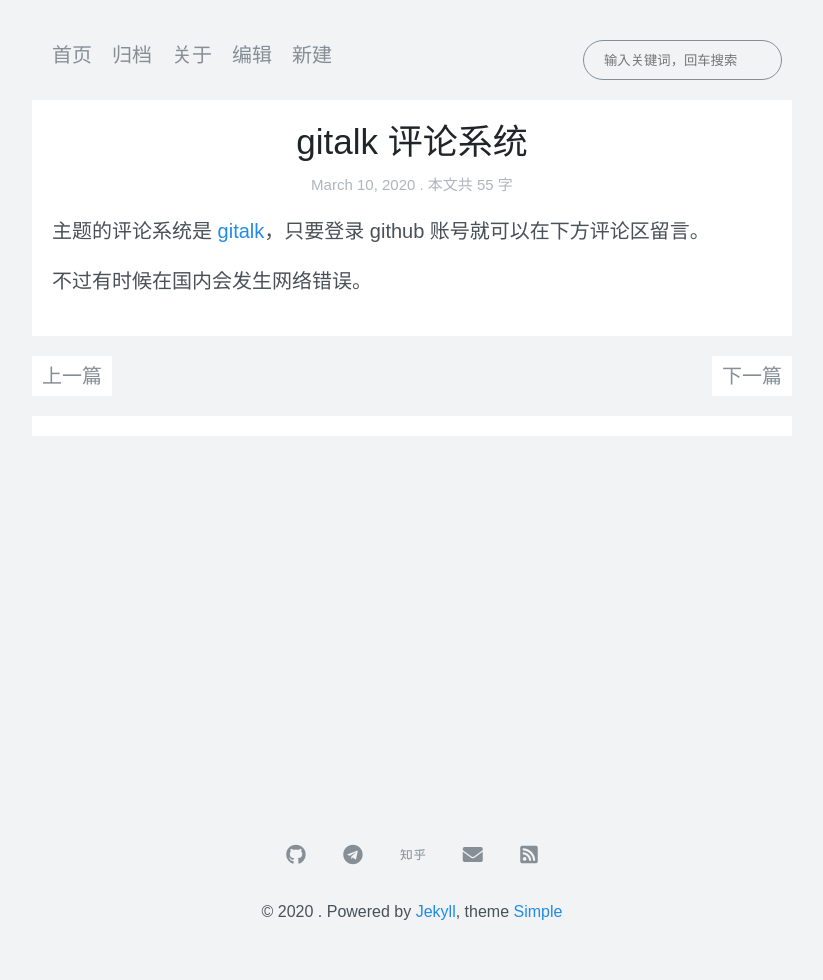
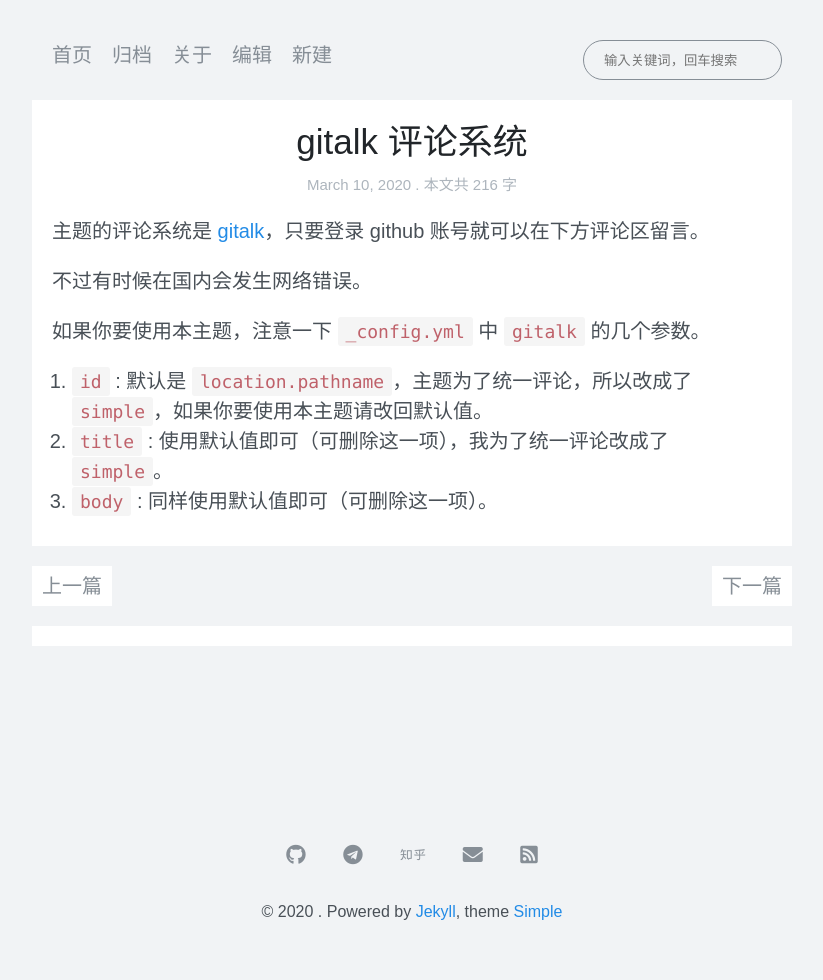
Before and after one commit to whenfung/simple, a Jekyll site: the page built from _posts/2020-03-10-gitalk.md, in a window 1280 px wide. Shown: the whole page, without its empty margins (228-1051 px from the left). Built offline with Jekyll 4.4.1, drawn with Linux system fonts in a browser that asks for light colours; nearby versions of some CDN libraries; comment, search, counter and statistics services are not loaded.

Commit message:
Update 2020-03-10-gitalk.md

```diff
--- a/_posts/2020-03-10-gitalk.md
+++ b/_posts/2020-03-10-gitalk.md
@@ -5,3 +5,9 @@
 主题的评论系统是 [gitalk](https://github.com/gitalk/gitalk)，只要登录 github 账号就可以在下方评论区留言。
 
 不过有时候在国内会发生网络错误。
+
+如果你要使用本主题，注意一下 `_config.yml` 中 `gitalk` 的几个参数。
+
+1. `id` :  默认是 `location.pathname`，主题为了统一评论，所以改成了 `simple`，如果你要使用本主题请改回默认值。
+2. `title` : 使用默认值即可（可删除这一项），我为了统一评论改成了 `simple`。
+3. `body` : 同样使用默认值即可（可删除这一项）。
```
